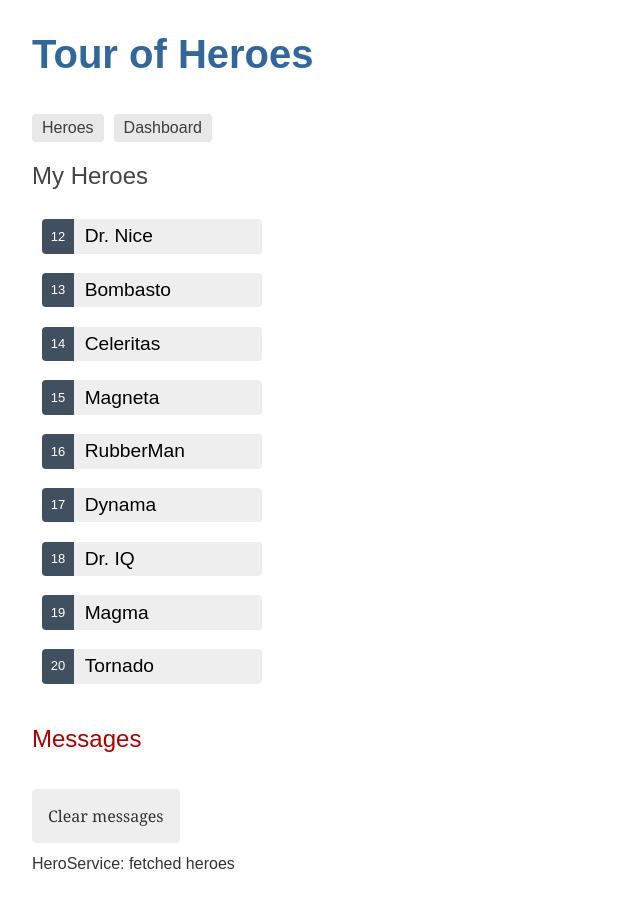
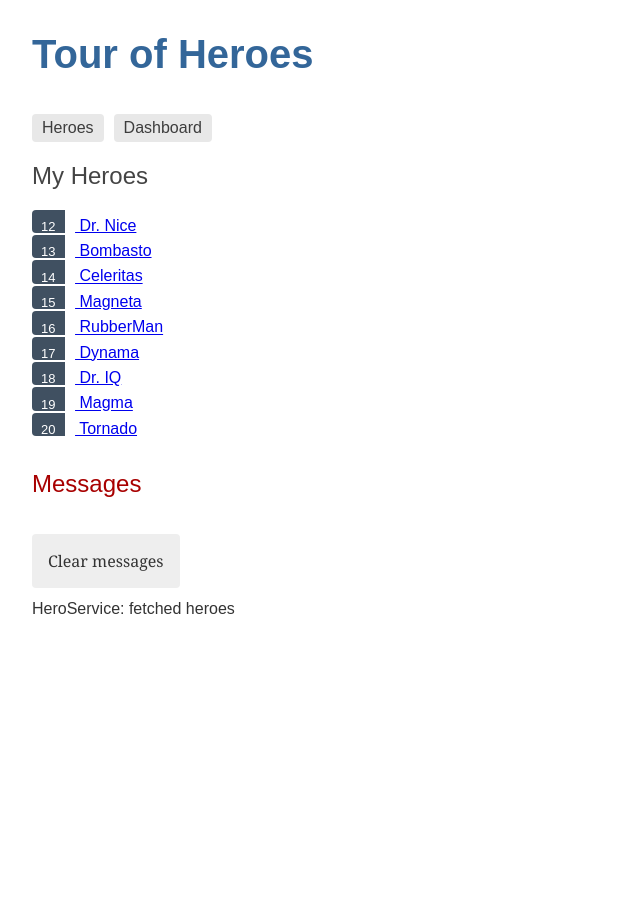
Before and after one commit to Celinesco/angular_secondtutorial, an Angular app: page /heroes in a window 1280 px wide. Shown: the whole page, without its empty margins (0-640 px from the left). After the commit the page ends 800 px from the top, so only its background shows below. Built offline with nearby package versions, Linux system fonts and the light colour scheme.

Commit message:
Commit after eating. Hard one

```diff
--- a/src/app/app-routing.module.ts
+++ b/src/app/app-routing.module.ts
@@ -4,6 +4,7 @@ import { HeroesComponent } from './heroes/heroes.component';
 import { paths } from './paths';
 import { DashboardComponent } from './dashboard/dashboard.component';
 import { PagenotfoundComponent } from './pagenotfound/pagenotfound.component';
+import { HeroDetailComponent } from './hero-detail/hero-detail.component';
 
 const routes: Routes = [
   { path: paths.heroesList, component: HeroesComponent },
@@ -13,7 +14,12 @@ const routes: Routes = [
     redirectTo: paths.dashboard,
     pathMatch: 'full',
   } /**para que redirija automaticamente a dashboard.  */,
-  { path: '**', pathMatch: 'full', component: PagenotfoundComponent },
+  { path: paths.detail, component: HeroDetailComponent },
+  {
+    path: '**',
+    pathMatch: 'full',
+    component: PagenotfoundComponent,
+  } /**La wild card de pagenotfound la tenes que colocar al final de todas tus rutas */,
 ]; /*Supongo que cada ruta, se escribe como un objeto.  tengo que leer sobre rutas anidadas, rutas con segmentos iguales e*/
 
 @NgModule({
--- a/src/app/dashboard/dashboard.component.html
+++ b/src/app/dashboard/dashboard.component.html
@@ -1,6 +1,6 @@
 <h2>Top Heroes</h2>
 <div class="heroes-menu">
-    <a *ngFor="let hero of heroes">
+    <a *ngFor="let hero of heroes" routerLink="/detail/{{hero.id}}">
         {{hero.name}}
     </a>
 
--- a/src/app/heroes/heroes.component.html
+++ b/src/app/heroes/heroes.component.html
@@ -8,14 +8,12 @@
 </div> -->
 <ul class="heroes">
     <li *ngFor="let hero of heroes">
-        <button type="button" [class.selected]="hero === selectedHero" (click)="onSelect(hero)">
-            <span class="badge">{{hero.id}}</span>
-            <span class="name">{{hero.name}}</span>
-        </button>
+        <a routerLink="/detail/{{hero.id}}">
+            <span class="badge">{{hero.id}}</span> {{hero.name}}
+        </a>
     </li>
 </ul>
 
 
 
-
-<app-hero-detail [hero]="selectedHero"></app-hero-detail>
+<!-- <app-hero-detail [hero]="selectedHero"></app-hero-detail> -->
--- a/src/app/heroes/heroes.component.ts
+++ b/src/app/heroes/heroes.component.ts
@@ -17,17 +17,9 @@ export class HeroesComponent {
     this.heroService.getHeroes().subscribe((heroes) => (this.heroes = heroes));
   }
 
-  constructor(
-    private heroService: HeroService,
-    private messageService: MessageService
-  ) {}
+  constructor(private heroService: HeroService) {}
   ngOnInit(): void {
     this.getHeroes();
-  }
-
-  onSelect(hero: Hero): void {
-    this.selectedHero = hero;
-    this.messageService.add(`HeroesComponent: Selected hero id=${hero.id}`);
   }
 
   // hero: Hero = {
--- a/src/app/paths.ts
+++ b/src/app/paths.ts
@@ -1,4 +1,5 @@
 export const paths = {
   heroesList: 'heroes',
   dashboard: 'dashboard',
+  detail: 'detail/:id',
 };
```
